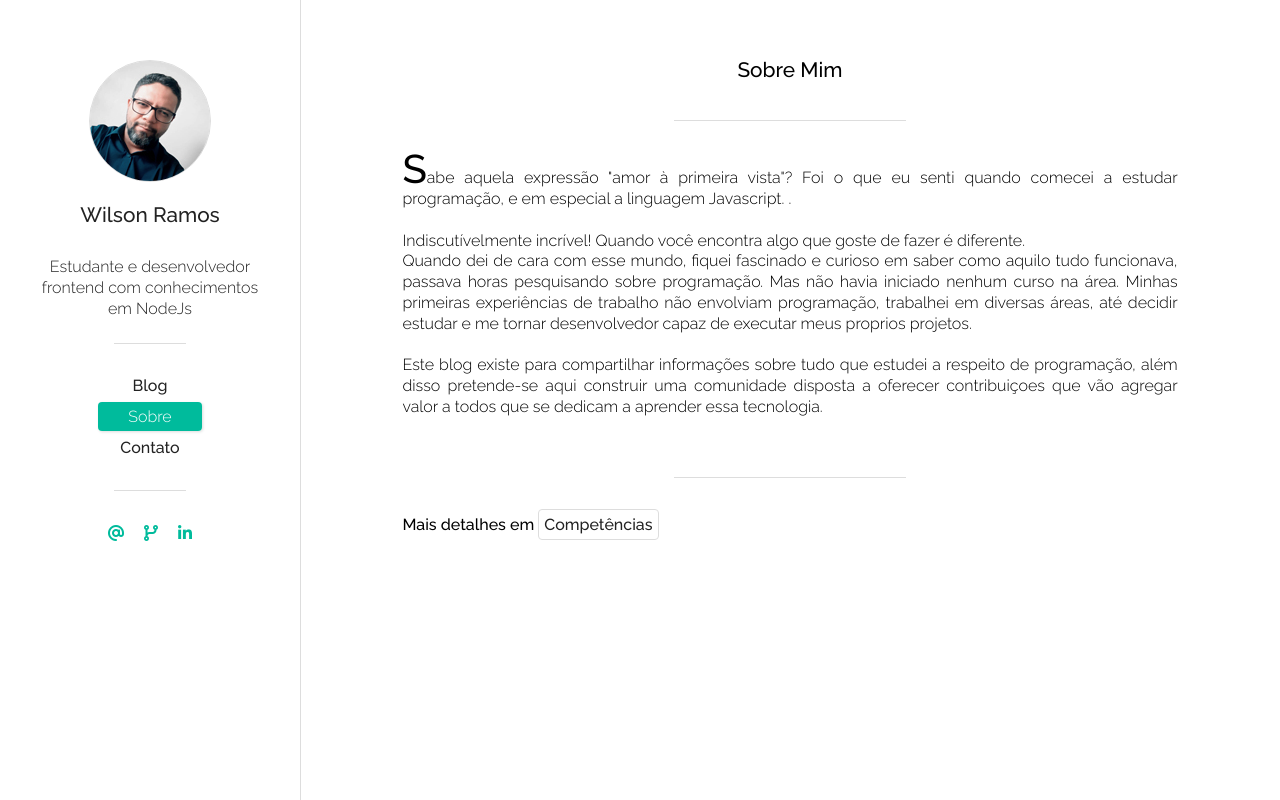
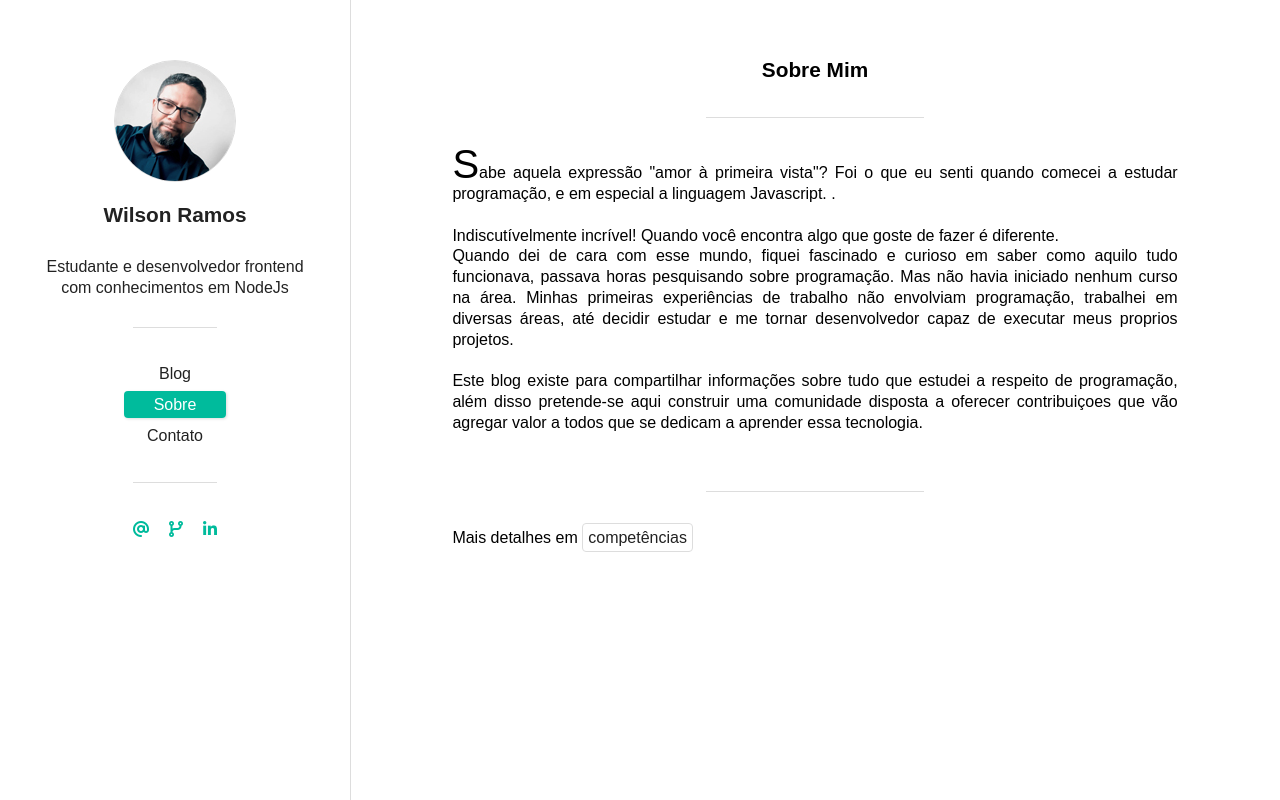
Before and after one commit to hupernikomen/blog, a plain HTML site: page frontend/sobre.html in a window 1280 px wide. Drawn offline with Linux system fonts and the light colour scheme.

Commit message:
Algumas melhorias no Sass

```diff
--- a/frontend/sass/estilos/blog.scss
+++ b/frontend/sass/estilos/blog.scss
@@ -9,11 +9,11 @@
 }
 
 .post .titulo {
-   @include fonte-destaque;
+   @extend %fonte-destaque;
 }
 
 .post .paragrafo {
-   @include fonte-auxiliar;
+   @extend %fonte-auxiliar;
    text-align: justify;
 }
 
@@ -28,6 +28,6 @@
 }
 
 .rodape-post {
-   @include fonte-mini;
+   @extend %fonte-mini;
    margin-top: 1.3em;
 }
--- a/frontend/sass/estilos/contato.scss
+++ b/frontend/sass/estilos/contato.scss
@@ -1,6 +1,6 @@
 
 .titulo-contato {
-   @include fonte-destaque;
+   @extend %fonte-destaque;
    text-align: center;
 }
 
--- a/frontend/sass/estilos/curriculo.scss
+++ b/frontend/sass/estilos/curriculo.scss
@@ -1,7 +1,7 @@
 
 
-.main p {
-   @include fonte-auxiliar;
+.titulo-curriculo {
+   @extend %fonte-auxiliar;
 }
 
 ul.tecnologias {
@@ -16,11 +16,11 @@ ul.tecnologias {
    &.principal {
       text-transform: uppercase;
       margin: 10px 0 10px 0;
-      border: 1px solid $cor-linha;
+      border: $border;
       border-radius: 4px;
       display: inline-block;
       padding: 5px 10px 0;
-      font-weight: 300;
+      font-weight: 400;
 
       &:hover .nivel {
          transition: .5s;
--- a/frontend/sass/estilos/geral.scss
+++ b/frontend/sass/estilos/geral.scss
@@ -6,7 +6,7 @@ body, html {
 
 .main {
    position: absolute;
-   width: calc(100% - 300px);
+   width: calc(100% - #{$largura-perfil});
    top: 7.5%;
    right: 0;
    padding: 0 8%;
--- a/frontend/sass/estilos/leitura.scss
+++ b/frontend/sass/estilos/leitura.scss
@@ -1,10 +1,10 @@
 
 
 .leitura .titulo-leitura {
-   @include fonte-destaque;
+   @extend %fonte-destaque;
 }
 
 .leitura .paragrafo-leitura {
-   @include fonte-auxiliar;
+   @extend %fonte-auxiliar;
    text-align: justify;
 }
--- a/frontend/sass/estilos/perfil.scss
+++ b/frontend/sass/estilos/perfil.scss
@@ -1,7 +1,7 @@
 
 .perfil {
    height: 100%;
-   width: 300px;
+   width: #{$largura-perfil};
    border-right: 1px solid $cor-linha;
    position: fixed;
 
@@ -30,12 +30,12 @@
 }
 
 .perfil h1 {
-   @include fonte-destaque;
+   @extend %fonte-destaque;
    margin-bottom: 1.5em;
 }
 
 .perfil span {
-   @include fonte-auxiliar;
+   @extend %fonte-auxiliar;
    text-align: center;
 }
 
@@ -49,6 +49,7 @@
       a {
          text-decoration: none;
          color: $cor-texto;
+         font-weight: 500;
 
          &:hover {
             padding: 0px 5px;
@@ -68,7 +69,6 @@
       }
    }
 }
-
 
 .perfil hr {
    margin: 10% auto;
--- a/frontend/sass/estilos/sobre.scss
+++ b/frontend/sass/estilos/sobre.scss
@@ -1,11 +1,11 @@
 
 .titulo-sobre {
-   @include fonte-destaque;
+   @extend %fonte-destaque;
    text-align: center;
 }
 
 .paragrafo-sobre {
-   @include fonte-auxiliar;
+   @extend %fonte-auxiliar;
    text-align: justify;
 }
 
@@ -44,8 +44,9 @@
    }
 }
 
-strong {
-   font-weight: bold;
+.texto-link-competencia {
+   @extend %fonte-auxiliar;
+   font-weight: 400;
 }
 
 .btn-competencia {
--- a/frontend/sass/helpers/variaveis.scss
+++ b/frontend/sass/helpers/variaveis.scss
@@ -10,19 +10,21 @@ $sombra: 1px 1px 3px #ddd;
 $border: 1px solid #ddd;
 $border-hover: 1px solid $cor-principal;
 
-@mixin fonte-destaque {
+$largura-perfil: "350px";
+
+%fonte-destaque {
    font-size: 1.3em;
-   font-weight: 500;
+   font-weight: 600;
    margin-bottom: 1em;
 }
 
-@mixin fonte-auxiliar {
+%fonte-auxiliar {
    font-size: 1em;
-   font-weight: 300;
+   font-weight: 400;
    line-height: 1.3em;
 }
 
-@mixin fonte-mini {
+%fonte-mini {
    font-size: .8em;
    font-weight: 500;
    color: #ddd;
--- a/frontend/sobre.html
+++ b/frontend/sobre.html
@@ -6,7 +6,7 @@
    <meta name="viewport" content="width=device-width, initial-scale=1.0">
    <script src="https://kit.fontawesome.com/b5ef16ceb0.js" crossorigin="anonymous"></script>
 
-   <link href="https://fonts.googleapis.com/css2?family=Raleway:wght@300;500&display=swap" rel="stylesheet">
+   <link href="https://fonts.googleapis.com/css?family=Montserrat:300,400,500,600&display=swap" rel="stylesheet">
 
    <link rel="stylesheet" href="sass/estilo.css">
 
@@ -67,7 +67,7 @@
 
       <hr>
 
-      <span>Mais detalhes em <a class="btn-competencia" href="curriculo.html">Competências</a></span>
+      <span class="texto-link-competencia">Mais detalhes em <a class="btn-competencia" href="curriculo.html">competências</a></span>
 
    </main>
 
```
Also changed, not shown: frontend/contato.html (+2 -2 lines), frontend/curriculo.html (+2 -2 lines), frontend/index.html (+1 -1 lines), frontend/sass/estilo.css, 1 other file.
